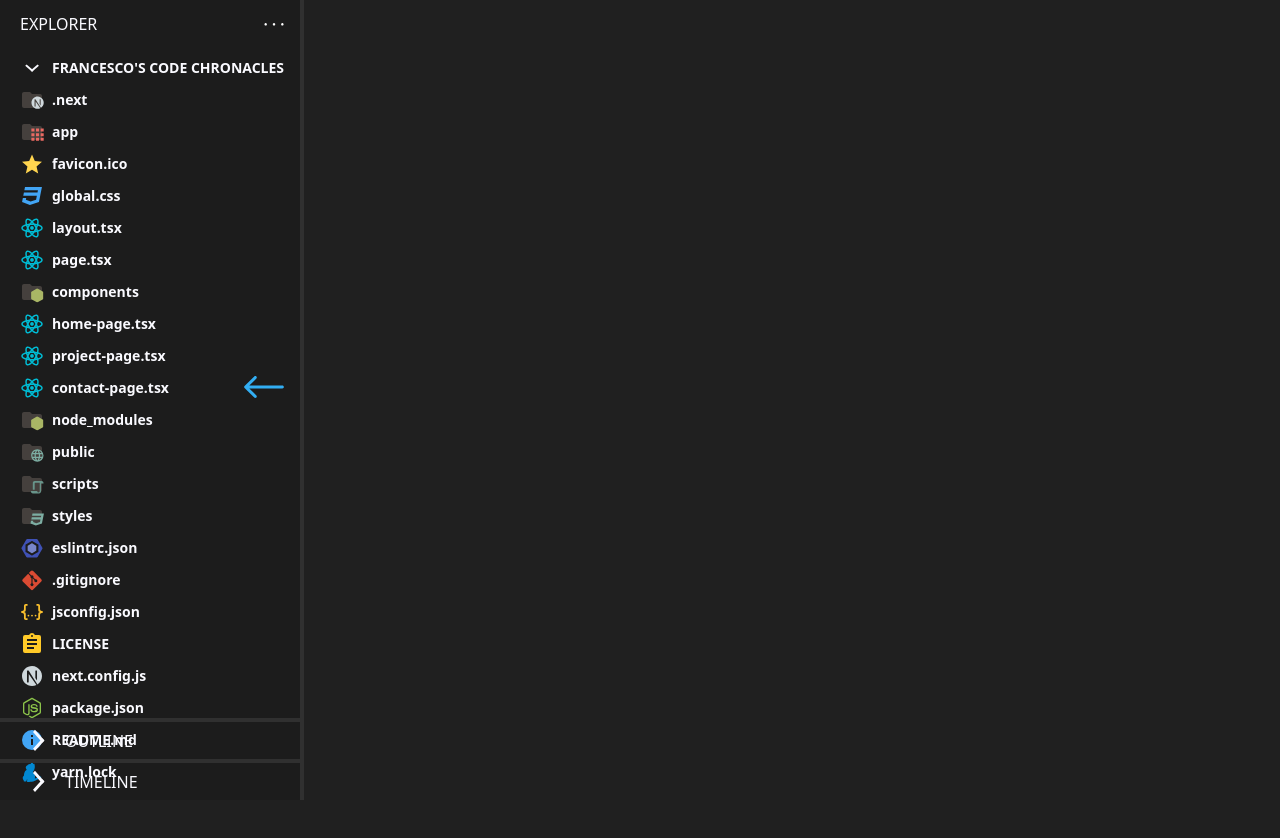
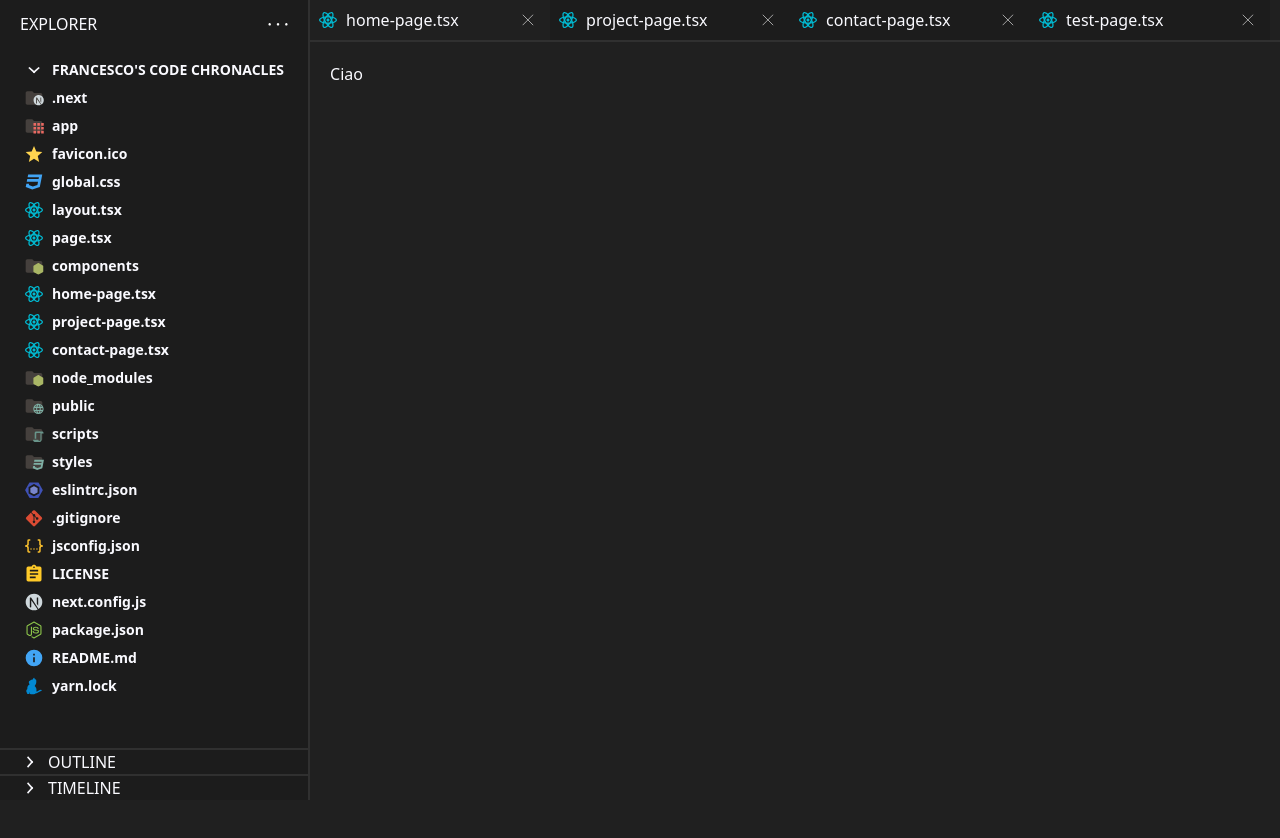
Before and after one commit to FrancescoMaca/portfolio, a Next.js app: page / in a window 1280 px wide. Shown: the top 838 px of the page. After the commit the page ends 800 px from the top, so only its background shows below. Built offline with nearby package versions, Linux system fonts and the light colour scheme.

Commit message:
Creaed tabs and fixed some layout problems

```diff
--- a/app/globals.css
+++ b/app/globals.css
@@ -17,3 +17,16 @@ html {
 .font-title {
   font-style: 'BioRhyme';
 }
+
+/* For WebKit (Chrome, Safari) */
+::-webkit-scrollbar {
+  width: 10px;
+}
+
+::-webkit-scrollbar-track {
+  background: #333;
+}
+
+::-webkit-scrollbar-thumb {
+  background: #666;
+}
--- a/app/layout.tsx
+++ b/app/layout.tsx
@@ -1,8 +1,5 @@
 import type { Metadata } from 'next'
-import { Inter } from 'next/font/google'
 import './globals.css'
-
-// const inter = Inter({ subsets: ['latin'] })
 
 export const metadata: Metadata = {
   title: 'Francesco\' Code Chronacles',
@@ -15,7 +12,7 @@ export default function RootLayout({
   children: React.ReactNode
 }) {
   return (
-    <html lang="en" className='bg-lighter-dark-gray'>
+    <html lang="en" className='bg-lighter-dark-gray overflow-x-hidden'>
       <body>{children}</body>
     </html>
   )
--- a/app/page.tsx
+++ b/app/page.tsx
@@ -1,9 +1,25 @@
 import TreeView from "@/components/shared/tree-view"
+import HomePage from "@/pages/page"
+import TabContainer from "@/components/shared/tab-container"
+import Tab from "@/components/shared/tab"
 
 export default function Home() {
   return (
-    <main className="h-[400vh]">
-      <TreeView/>
+    <main className="fixed top-0 left-0 flex w-full h-full">
+      <div className="h-screen flex-2 bg-blue-200">
+        <TreeView/>
+      </div>
+      <div className="relative flex-1 overscroll-none overflow-y-scroll">
+        <TabContainer>
+          <Tab title='home-page.tsx'></Tab>
+          <Tab title='project-page.tsx'></Tab>
+          <Tab title='contact-page.tsx'></Tab>
+          <Tab title='test-page.tsx'></Tab>
+        </TabContainer>
+        <div className="m-5 h-[300vh]">
+          <HomePage/>
+        </div>
+      </div>
     </main>
   )
 }
--- /dev/null
+++ b/components/home-page/head.tsx
@@ -0,0 +1,9 @@
+'use client'
+export default function Head() {
+
+    return (
+    <div>
+        <h1 className="text-white">Ciao</h1>
+    </div>
+    )
+}
--- /dev/null
+++ b/components/shared/tab-container.tsx
@@ -0,0 +1,13 @@
+import Tab from "./tab"
+
+interface TabContainerProps {
+    children: React.ReactNode
+}
+
+export default function TabContainer({children}: TabContainerProps) {
+    return (
+    <div className="flex border-b-2 border-light-gray">
+        {children}
+    </div>
+    )
+}
--- /dev/null
+++ b/components/shared/tab.tsx
@@ -0,0 +1,37 @@
+'use client'
+import React, { useEffect } from "react";
+
+export default function Tab({title}: {title: string}) {
+
+    const tabRef = React.useRef<HTMLDivElement>(null);
+
+    useEffect(() => {
+        const currentPath = window.location.pathname;
+
+        if (currentPath.endsWith(title)) {
+          tabRef.current?.classList.toggle('bg-light-gray')
+        }
+    }, [tabRef]);
+
+    const closeTab = () => {
+        const currentTab = tabRef.current;
+
+        if (!currentTab || !currentTab.parentElement) return;
+
+        if (currentTab.parentElement.children.length > 1) {
+          currentTab.remove();
+        }
+    }
+
+    return (
+    <div ref={tabRef} className={`flex justify-between bg-${title === 'home-page.tsx' ? 'bg-lighter-dark-gray' : 'dark-gray'} border-light-gray p-2 w-1/4 max-w-[15rem] text-white`}>
+        <div className="flex items-center">
+            <img src="./svg/react.svg" alt=">"  width={20} height={20} className="mr-2"/>
+            <h3>{title}</h3>
+        </div>
+        <div className="flex items-center aspect-square" onClick={closeTab}>
+            <img src="./svg/close.svg" alt="x" width={20} height={20} className="p-1 rounded-md hover:bg-slate-400 hover:cursor-pointer"/>
+        </div>
+    </div>
+    )
+}
--- a/components/shared/tree-entry.tsx
+++ b/components/shared/tree-entry.tsx
@@ -5,18 +5,24 @@ type TreeEntryProps = {
     icon: string;
     isDirectory?: boolean;
     isRootDirectory?: boolean;
+    isClickable?: boolean;
     children?: React.ReactNode;
 };
 
-export default function TreeEntry({title, children, isDirectory, icon, isRootDirectory}: TreeEntryProps) {
+export default function TreeEntry({title, children, isDirectory, icon, isRootDirectory, isClickable}: TreeEntryProps) {
 
     const [isOpen, setIsOpen] = useState(true)
+    const [backgroundColor, setBackgroundColor] = useState('')
 
     return (
-        <div className={`relative serif text-sm font-bold ml-[${isRootDirectory ? 0 : 1}rem]`}>
-            <div className='flex items-center mb-2 hover:cursor-pointer' onClick={() => { if (isDirectory) setIsOpen(!isOpen) }}>
-                <img src={icon} alt=">" className={`mr-2 w-[24px] h-[24px] ${isOpen || !isRootDirectory ? '' : '-rotate-90'}`} />
-                <h3 className='select-none'>{title}</h3>
+        <div className={`relative serif text-sm font-bold ml-${isRootDirectory ? '0' : '4'} z-10`}
+            onMouseEnter={() => setBackgroundColor('hover:bg-light-gray')}
+            onMouseLeave={() => setBackgroundColor('')}
+        >
+            <div className={`absolute top-0 left-0 ${backgroundColor} w-[150%] -ml-20 h-full ${isDirectory ? 'invisible' : ''}`}></div>
+            <div className='flex items-center p-1 hover:cursor-pointer' onClick={() => { if (isDirectory) setIsOpen(!isOpen) }}>
+                <img src={icon} alt=">" width={20} height={20} className={`mr-2 z-10 ${isOpen || !isRootDirectory ? '' : '-rotate-90'}`} />
+                <h3 className={`select-none text-${isClickable || isDirectory ? 'white' : 'details'} z-10`}>{title}</h3>
             </div>
             <div className={`${isOpen ? '' : 'invisible'}`}>
                 {isOpen && <>{children}</>}
--- a/components/shared/tree-view.tsx
+++ b/components/shared/tree-view.tsx
@@ -1,43 +1,12 @@
 'use client';
-import React, { useEffect } from "react"
+import React from "react"
 import TreeEntry from "./tree-entry"
-import { motion } from 'framer-motion'
 
 export default function TreeView() {
 
-    useEffect(() => {
-        const resizableDiv = document.getElementById("treeview")
-        const resizerDiv = document.getElementById("treeview-resize")
-
-        let isResizing = false
-
-        if (!resizableDiv || !resizerDiv) return
-
-        resizerDiv.addEventListener("mousedown", e => {
-            isResizing = true
-
-            document.addEventListener("mousemove", resize)
-            document.addEventListener("mouseup", stopResize)
-        });
-
-        function resize(e: MouseEvent) {
-            if (!isResizing || !resizableDiv) return
-
-            resizableDiv.style.width = e.clientX - resizableDiv.offsetLeft + "px"
-        }
-
-        function stopResize() {
-            isResizing = false
-
-            document.removeEventListener("mousemove", resize)
-            document.removeEventListener("mouseup", stopResize)
-        }
-    }, []);
-
     return (
-        <div id='treeview' className="fixed left-0 top-0 min-w-fit w-[20%] max-w-[30%] h-full bg-dark-gray text-[1.5rem] text-base text-white overflow-hidden select-none">
-            <div id='treeview-resize' className="absolute right-0 top-0 border-r-4 border-light-gray w-2 h-full hover:cursor-col-resize"></div>
-            <div className="flex flex-col w-full h-full px-5 py-3">
+        <div className="flex flex-col min-w-fit h-full border-r-2 border-light-gray bg-dark-gray text-[1.5rem] text-base text-white select-none z-10">
+            <div className="flex flex-col w-full h-full px-5 py-3 overflow-hidden">
                 <div className="flex justify-between items-center mb-5">
                     <h3 className="serif uppercase">Explorer</h3>
                     <h3 className="select-none hover:cursor-pointer ml-16">
@@ -49,22 +18,15 @@ export default function TreeView() {
                 <TreeEntry title="FRANCESCO'S CODE CHRONACLES" icon={"./svg/arrow.svg"} isDirectory isRootDirectory>
                     <TreeEntry title=".next" icon={'./svg/folder/next.svg'} isDirectory></TreeEntry>
                     <TreeEntry title="app" icon={'./svg/folder/app.svg'} isDirectory>
-                        <TreeEntry title="favicon.ico" icon={'./svg/favicon.svg'} isDirectory></TreeEntry>
-                        <TreeEntry title="global.css" icon={'./svg/css.svg'} isDirectory></TreeEntry>
-                        <TreeEntry title="layout.tsx" icon={'./svg/react.svg'} isDirectory></TreeEntry>
-                        <TreeEntry title="page.tsx" icon={'./svg/react.svg'} isDirectory></TreeEntry>
+                        <TreeEntry title="favicon.ico" icon={'./svg/favicon.svg'}></TreeEntry>
+                        <TreeEntry title="global.css" icon={'./svg/css.svg'}></TreeEntry>
+                        <TreeEntry title="layout.tsx" icon={'./svg/react.svg'}></TreeEntry>
+                        <TreeEntry title="page.tsx" icon={'./svg/react.svg'}></TreeEntry>
                     </TreeEntry>
                     <TreeEntry title="components" icon={'./svg/folder/node.svg'} isDirectory>
-                        <TreeEntry title="home-page.tsx" icon={'./svg/react.svg'}></TreeEntry>
-                        <TreeEntry title="project-page.tsx" icon={'./svg/react.svg'}></TreeEntry>
-                        <TreeEntry title="contact-page.tsx" icon={'./svg/react.svg'}></TreeEntry>
-                        <motion.div className="absolute right-0"
-                            initial={{top: "30%"}}
-                            animate={{top: "80%"}}
-                            transition={{ duration: 2, type: "spring", damping: 10, stiffness: 200 }}
-                        >
-                            <img width="40" height="40" src="./svg/arrow-help.svg" alt="" />
-                        </motion.div>
+                        <TreeEntry title="home-page.tsx" icon={'./svg/react.svg'} isClickable></TreeEntry>
+                        <TreeEntry title="project-page.tsx" icon={'./svg/react.svg'} isClickable></TreeEntry>
+                        <TreeEntry title="contact-page.tsx" icon={'./svg/react.svg'} isClickable></TreeEntry>
                     </TreeEntry>
                     <TreeEntry title="node_modules" icon={'./svg/folder/node.svg'} isDirectory></TreeEntry>
                     <TreeEntry title="public" icon={'./svg/folder/public.svg'} isDirectory></TreeEntry>
@@ -80,16 +42,16 @@ export default function TreeView() {
                     <TreeEntry title="yarn.lock" icon={'./svg/yarn.svg'} ></TreeEntry>
                 </TreeEntry>
             </div>
-            <div className="absolute bottom-0 left-0 w-full flex flex-col-reverse">
-                <div className="w-full h-fit border-t-4 border-light-gray px-5">
+            <div className=" bottom-0 left-0 w-full flex flex-col-reverse">
+                <div className="w-full h-fit border-t-2 bg-dark-gray border-light-gray px-5">
                     <div className="flex items-center">
-                        <img src='./svg/arrow.svg' alt=">" className='mr-2 -rotate-90'/>
+                        <img src='./svg/arrow.svg' width={20} height={20} alt=">" className='mr-2 -rotate-90'/>
                         <h3 className="uppercase text-white">timeline</h3>
                     </div>
                 </div>
-                <div className="w-full h-fit border-t-4 border-light-gray px-5">
+                <div className="w-full h-fit border-t-2 bg-dark-gray border-light-gray px-5">
                     <div className="flex items-center">
-                        <img src='./svg/arrow.svg' alt=">" className='mr-2 -rotate-90'/>
+                        <img src='./svg/arrow.svg' width={20} height={20} alt=">" className='mr-2 -rotate-90'/>
                         <h3 className="uppercase text-white">outline</h3>
                     </div>
                 </div>
--- /dev/null
+++ b/pages/page.tsx
@@ -0,0 +1,15 @@
+import Head from '../components/home-page/head'
+// import About from './about'
+// import Contact from './contact'
+// import Footer from './footer'
+
+export default function HomePage() {
+  return (
+    <>
+      <Head/>
+      {/* <About />
+      <Contact />
+      <Footer /> */}
+    </>
+  )
+}
```
Also changed, not shown: public/svg/close.svg (added).
